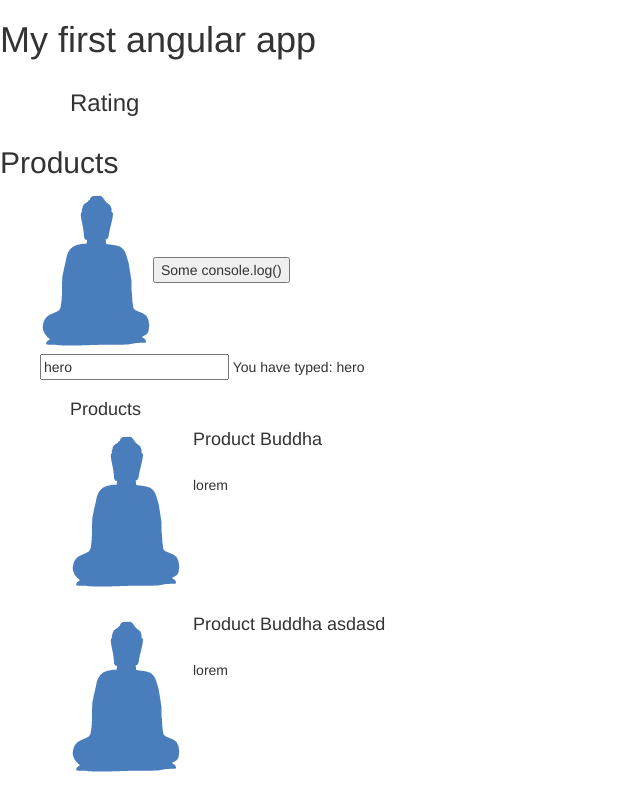
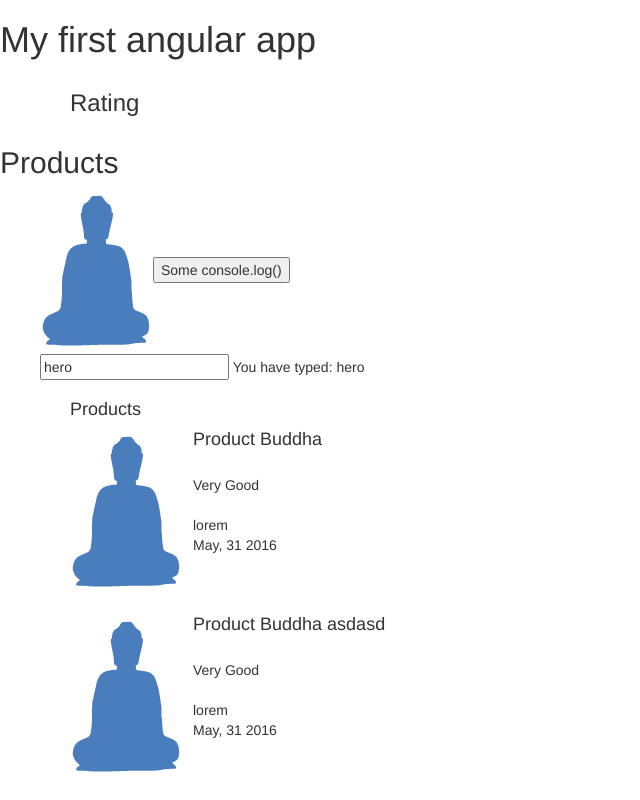
Before and after one commit to daniildeveloper/greg-lim-ng2, an Angular app: page / in a window 1280 px wide. Shown: the top 800 px of the page, without its empty margins (0-640 px from the left). Built offline with nearby package versions, Linux system fonts and the light colour scheme; a web font is replaced by a local one.

Commit message:
learned how to control html rendering

```diff
--- a/src/app/products/products.component.html
+++ b/src/app/products/products.component.html
@@ -7,16 +7,22 @@
     <button (click)="logMaker()">Some console.log()</button>
 
     <br>
-    <input type="text" [(ngModel)]="title" >
-    You have typed: {{title}}
+    <input type="text" [(ngModel)]="title"> You have typed: {{title}}
 </ul>
 
 <div class="container">
     <h4>Products</h4>
-    <div *ngFor=" let product of products"  >
-        <!--{{product.rating}}-->
-        <app-singleproduct [data]="product">
+    <div *ngIf="products.length > 0">
+        <div *ngFor=" let product of products">
+            <!--{{product.rating}}-->
+            <app-singleproduct [data]="product">
 
-        </app-singleproduct>
+            </app-singleproduct>
+        </div>
     </div>
+
+    <div *ngIf="products.length === 0">
+        <h3>No products to display</h3>
+    </div>
+
 </div>
--- a/src/app/singleproduct/singleproduct.component.html
+++ b/src/app/singleproduct/singleproduct.component.html
@@ -12,8 +12,18 @@
                 [rating]="data.rating"
                 [numOfReviews]="data.numOfReviews"
             ></app-rating>
+            <div [ngSwitch]="data.rating">
+                <div *ngSwitchCase="1">Poor</div>
+                <div *ngSwitchCase="2">Fair</div>
+                <div *ngSwitchCase="3">Good</div>
+                <div *ngSwitchCase="4">Very Good</div>
+                <div *ngSwitchCase="5">Excellent</div>
+                <div *ngSwitchDefault>Not rated</div>
+            </div>
             <br>
             {{data.description}}
+            <br>
+            <p>{{data.releasedDate}}</p>
         </div>
     </div>
 </div>
```
